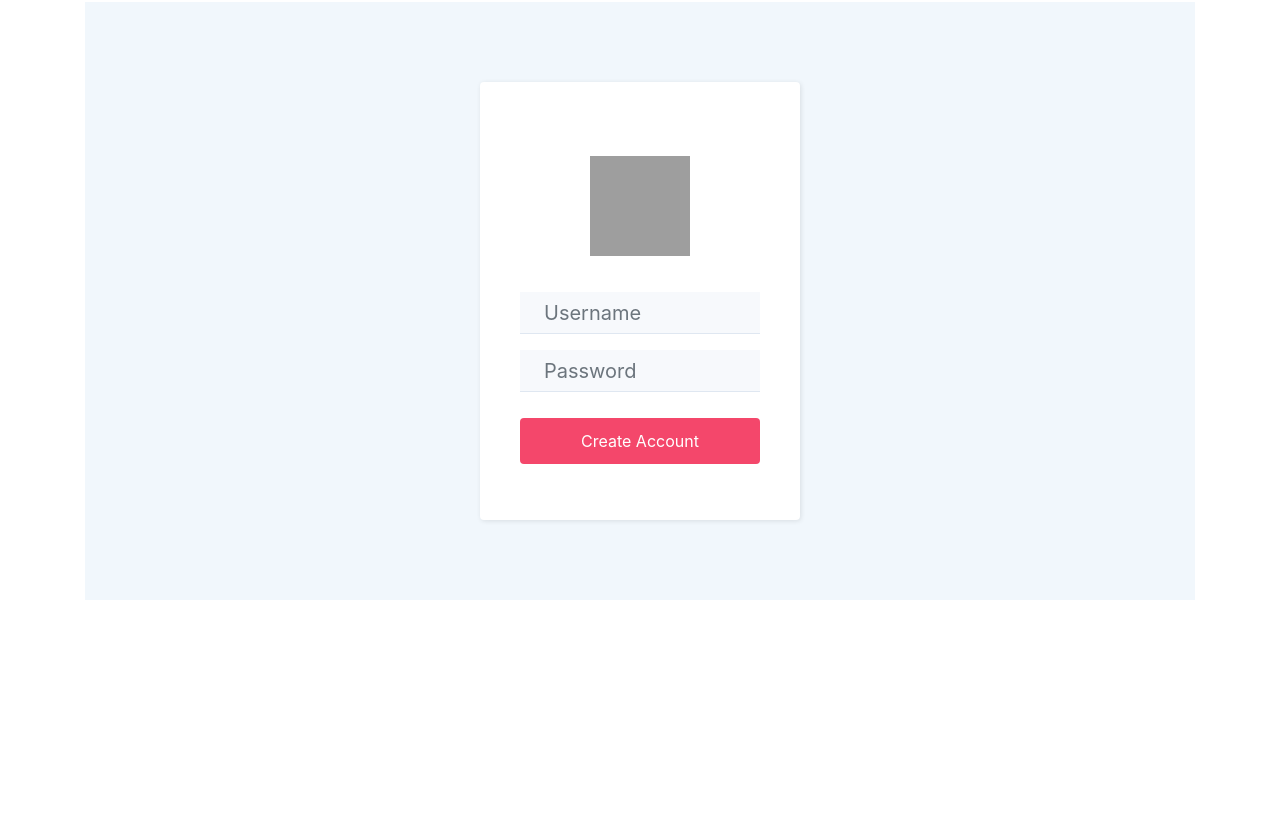
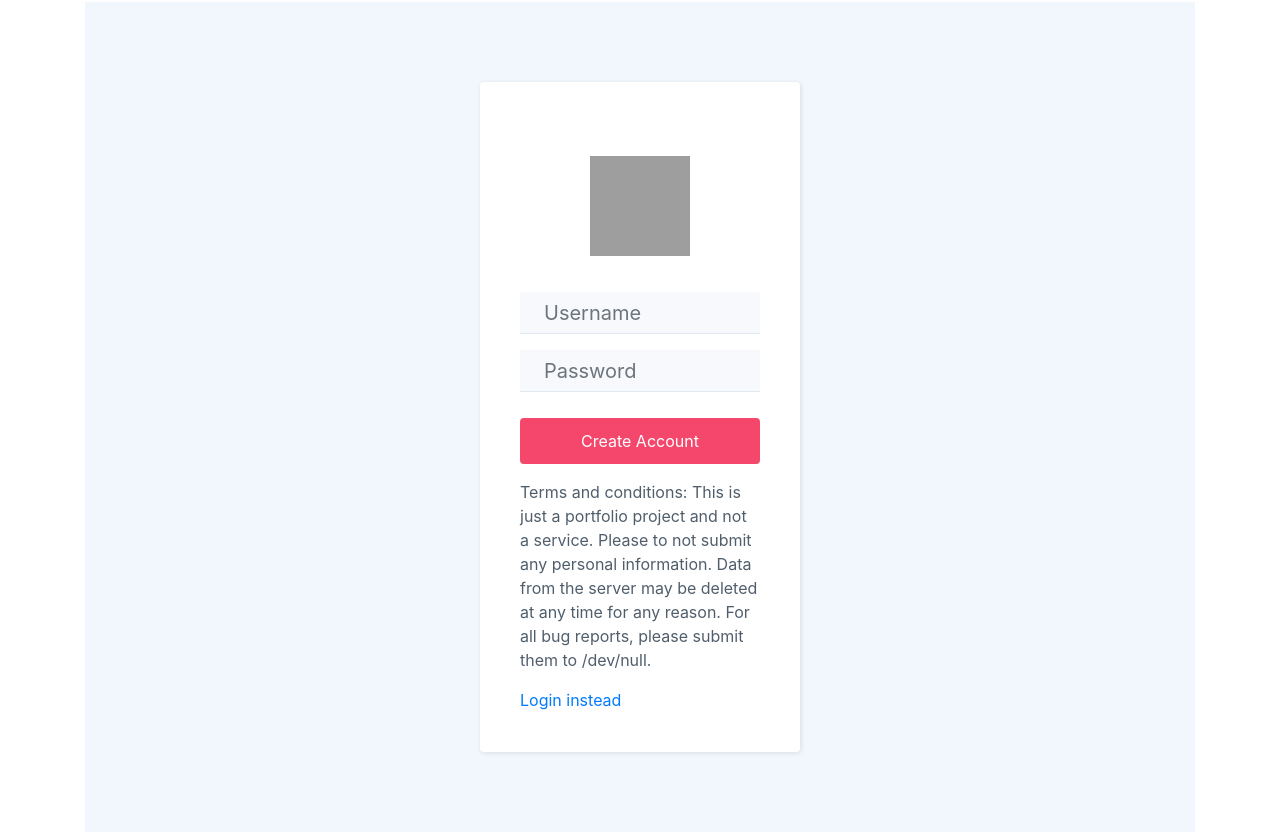
Before and after one commit to Xancett/hookah, a website: page part3/public/create.html in a window 1280 px wide. Shown: the part 54-886 px from the top of the page. Before the commit the page ends 800 px from the top, so only its background shows below. Drawn offline with Linux system fonts and the light colour scheme; grey boxes are pictures that could not be loaded.

Commit message:
Added terms of service as well as a link to the login page

```diff
--- a/part3/public/create.html
+++ b/part3/public/create.html
@@ -27,6 +27,8 @@
                         <div class="form-group"><input class="form-control form-control-lg" type="username" name="username" placeholder="Username" required="" minlength="4" id="formUsername"><div class="invalid-feedback">Username already taken</div></div>
                         <div class="form-group"><input class="form-control form-control-lg" type="password" name="password" placeholder="Password" required="" minlength="4"></div>
                         <div class="form-group"><button class="btn btn-primary btn-block" type="submit">Create Account</button></div>
+                        <div><p>Terms and conditions: This is just a portfolio project and not a service. Please to not submit any personal information. Data from the server may be deleted at any time for any reason. For all bug reports, please submit them to /dev/null.</p></div>
+                        <div><a href="/login">Login instead</a></div>
                     </form>
                 </section>
             </div>
```
